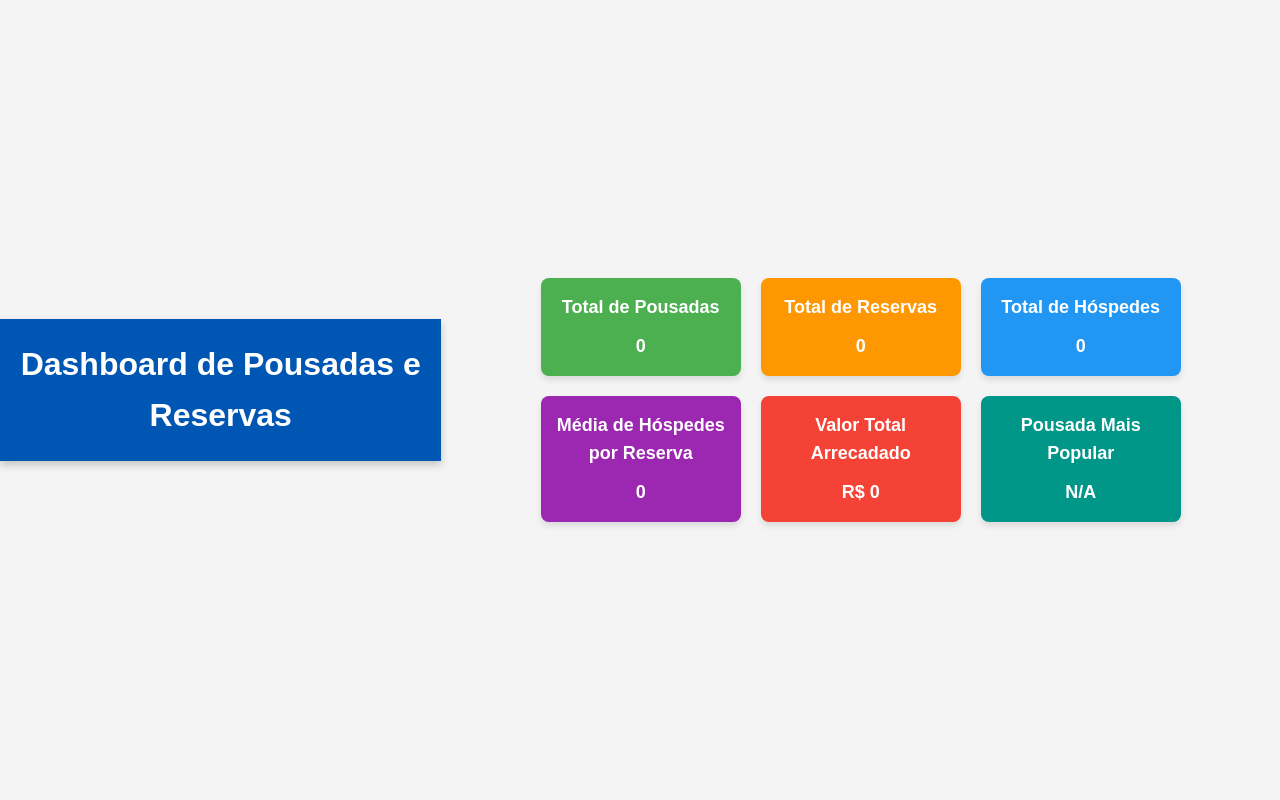
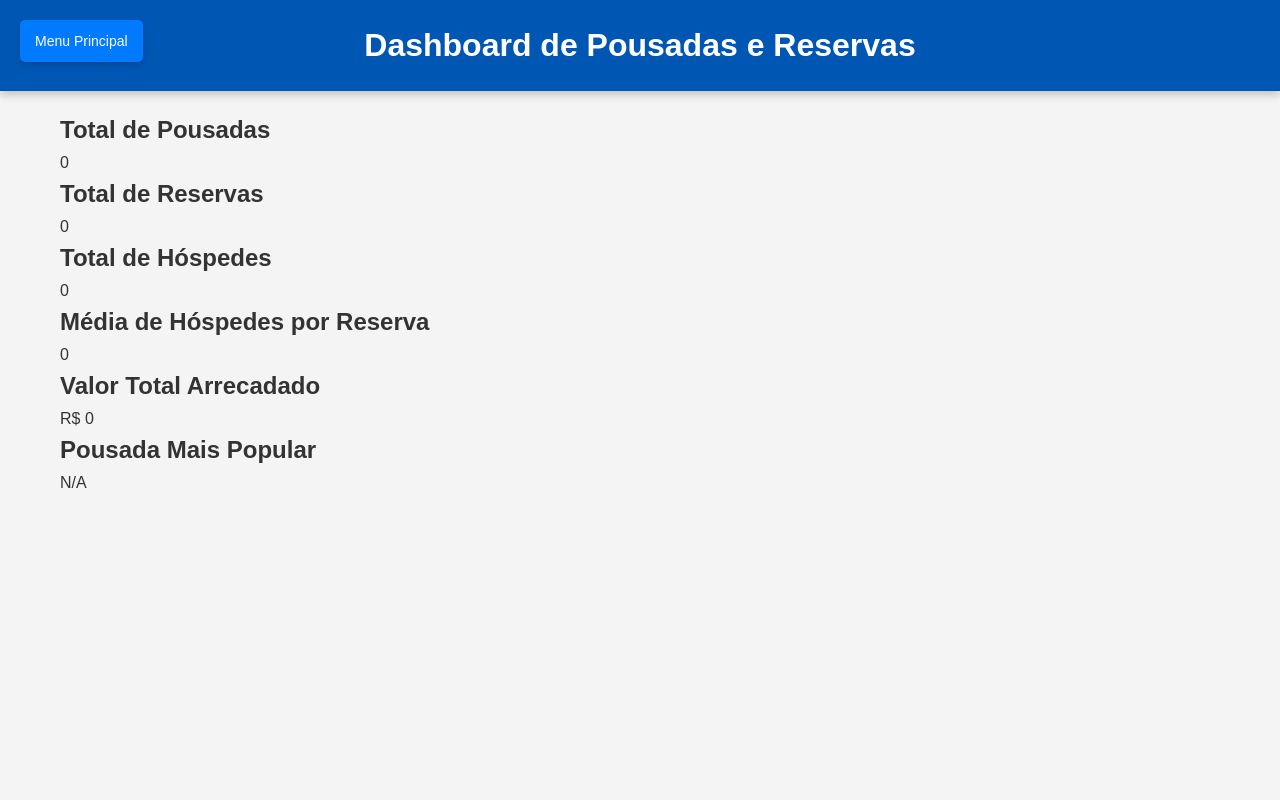
Before and after one commit to fernandaguzzo/projeto-pousada, a Flask app: page /dashboard in a window 1280 px wide. Run offline with Flask 3, Linux system fonts and the light colour scheme; data that the repository does not hold is empty.

Commit message:
Update dashboard.html

```diff
--- a/templates/dashboard.html
+++ b/templates/dashboard.html
@@ -7,123 +7,37 @@
     <link rel="stylesheet" href="{{ url_for('static', filename='style.css') }}">
 </head>
 <body>
+    <a href="/index" class="return-menu-button">Menu Principal</a>
+
     <header>
         <h1>Dashboard de Pousadas e Reservas</h1>
     </header>
-    <main class="dashboard">
-        <div class="card">
+
+    <main class="dashboard container">
+        <section class="card">
             <h2>Total de Pousadas</h2>
             <p>{{ total_pousadas }}</p>
-        </div>
-        <div class="card">
+        </section>
+        <section class="card">
             <h2>Total de Reservas</h2>
             <p>{{ total_reservas }}</p>
-        </div>
-        <div class="card">
+        </section>
+        <section class="card">
             <h2>Total de Hóspedes</h2>
             <p>{{ total_hospedes }}</p>
-        </div>
-        <div class="card">
+        </section>
+        <section class="card">
             <h2>Média de Hóspedes por Reserva</h2>
             <p>{{ media_hospedes_por_reserva }}</p>
-        </div>
-        <div class="card">
+        </section>
+        <section class="card">
             <h2>Valor Total Arrecadado</h2>
             <p>R$ {{ valor_total_arrecadado }}</p>
-        </div>
-        <div class="card">
+        </section>
+        <section class="card">
             <h2>Pousada Mais Popular</h2>
             <p>{{ nome_pousada_mais_popular }}</p>
-        </div>
+        </section>
     </main>
 </body>
-<style>
-body {
-    font-family: Arial, sans-serif;
-    margin: 0;
-    padding: 0;
-    display: flex;
-    justify-content: center;
-    align-items: center;
-    height: 100vh;
-    background-color: #f4f4f4;
-    color: #333;
-}
-
-header {
-    text-align: center;
-    margin-bottom: 20px;
-}
-
-.dashboard {
-    display: flex;
-    flex-wrap: wrap;
-    justify-content: center;
-    gap: 20px;
-    width: 90%;
-    max-width: 1200px;
-}
-
-.card {
-    background-color: #fff;
-    border-radius: 8px;
-    padding: 15px;
-    width: 200px;
-    text-align: center;
-    box-shadow: 0 4px 6px rgba(0, 0, 0, 0.1);
-    transition: transform 0.3s ease, box-shadow 0.3s ease;
-}
-
-.card:nth-child(1) {
-    background-color: #4caf50;
-    color: white;
-}
-
-.card:nth-child(2) {
-    background-color: #ff9800;
-    color: white;
-}
-
-.card:nth-child(3) {
-    background-color: #2196f3;
-    color: white;
-}
-
-.card:nth-child(4) {
-    background-color: #9c27b0;
-    color: white;
-}
-
-.card:nth-child(5) {
-    background-color: #f44336;
-    color: white;
-}
-
-.card:nth-child(6) {
-    background-color: #009688;
-    color: white;
-}
-
-.card h2 {
-    font-size: 18px;
-    margin-bottom: 10px;
-}
-
-.card p {
-    font-size: 18px;
-    font-weight: bold;
-}
-
-.card:hover {
-    transform: translateY(-5px); /* Efeito ao passar o mouse */
-    box-shadow: 0 8px 16px rgba(0, 0, 0, 0.2);
-}
-
-@media (max-width: 768px) {
-    .dashboard {
-        flex-direction: column;
-        align-items: center;
-    }
-}
-</style>
 </html>
```
